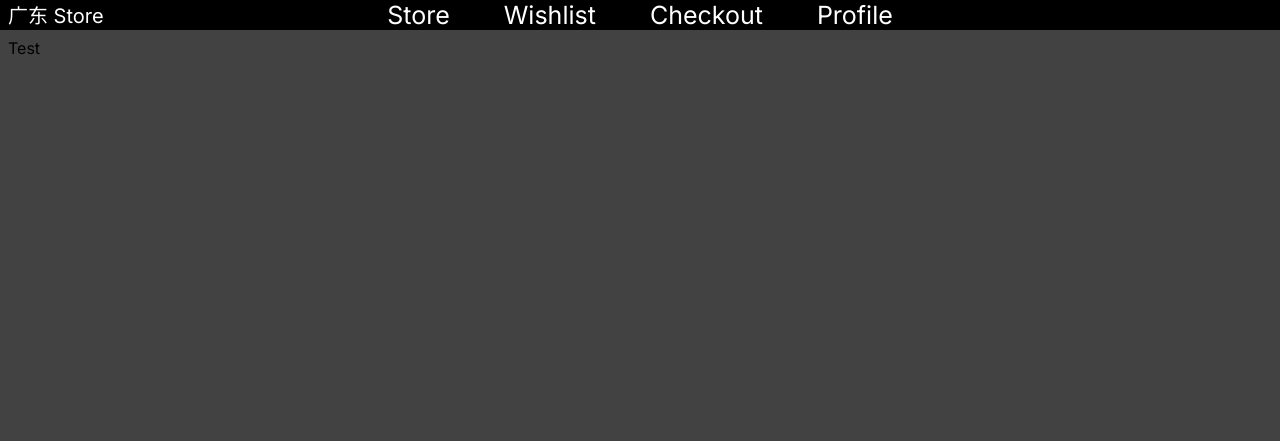
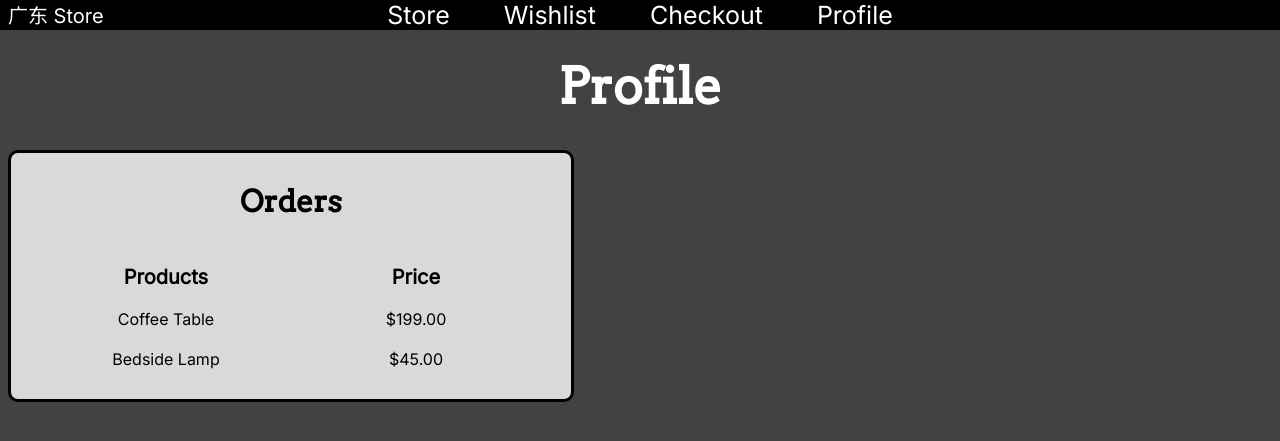
Before and after one commit to dylanguo0/guangdong_store, a Flask app: page /profile in a window 1280 px wide. Shown: the top 441 px of the page. Run offline with Flask 3, Linux system fonts and the light colour scheme; data comes from the database, SQL or seed files in the repository.

Commit message:
Created the orders for the profile page

```diff
--- a/main.py
+++ b/main.py
@@ -93,11 +93,25 @@ def checkout():
 # App route for profile page
 @app.route('/profile')
 def profile():
-    # Gets the tables from the database
-    all_database_data = database()
+    db = get_db()
+    cursor = db.cursor()
+
+    # Joins the products table onto the wishlist table
+    query = """
+            SELECT products.*, orders.username FROM orders
+            LEFT JOIN products ON products.product_id = orders.product_id
+            WHERE orders.username = ?
+    """
+
+    # Which user's wishlist to look at
+    user = "john_doe23"
+
+    # Fetches the data
+    cursor.execute(query, (user,))
+    order_data = cursor.fetchall()
 
     # Renders the profile page
-    return render_template('profile.html', database=all_database_data)
+    return render_template('profile.html', database=order_data)
 
 # App route for login page
 @app.route('/login')
--- a/website/static/styles.css
+++ b/website/static/styles.css
@@ -144,7 +144,8 @@ button.remove:active {
     padding: 0;
 }
 
-.checkout-row p {
+.checkout-row p,
+.orders-row p {
     margin: 0;
 }
 
@@ -170,6 +171,25 @@ button.remove:active {
     margin: 10px 0;
 }
 
+.orders-card {
+    width: 500px;
+    border: 3px solid black;
+    padding: 30px;
+    text-align: center;
+    border-radius: 10px;
+    background-color: #D9D9D9;
+    display: grid;
+    gap: 20px;
+}
+
+.orders-header,
+.orders-row {
+    display: grid;
+    grid-template-columns: repeat(2, 1fr);
+    align-items: center;
+    padding: 0;
+}
+
 /* GRIDS */
 .product-grid {
     display: grid;
--- a/website/templates/profile.html
+++ b/website/templates/profile.html
@@ -1,4 +1,17 @@
 {% extends "layout.html" %}
 {% block body %}
-    <p>Test</p>
+<h1>Profile</h1>
+<div class="orders-card">
+    <h2>Orders</h2>
+    <div class="orders-header">
+        <b>Products</b>
+        <b>Price</b>
+    </div>
+    {% for product in database %}
+    <div class="orders-row">
+        <p>{{ product[2] }}</p>
+        <p>${{ "%.2f" | format(product[3] | float) }}</p>
+    </div>
+    {% endfor %}
+</div>
 {% endblock %}
```
